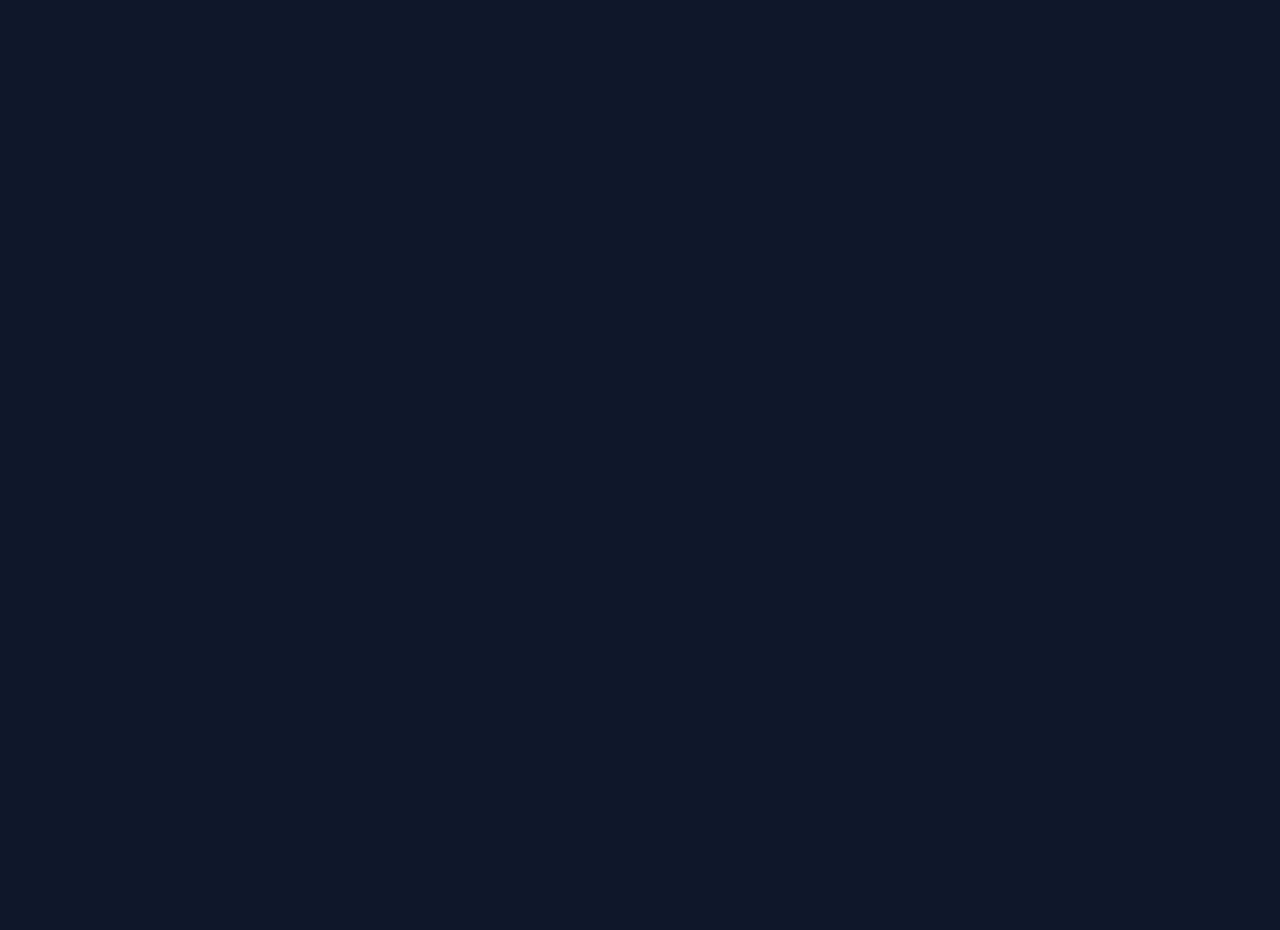
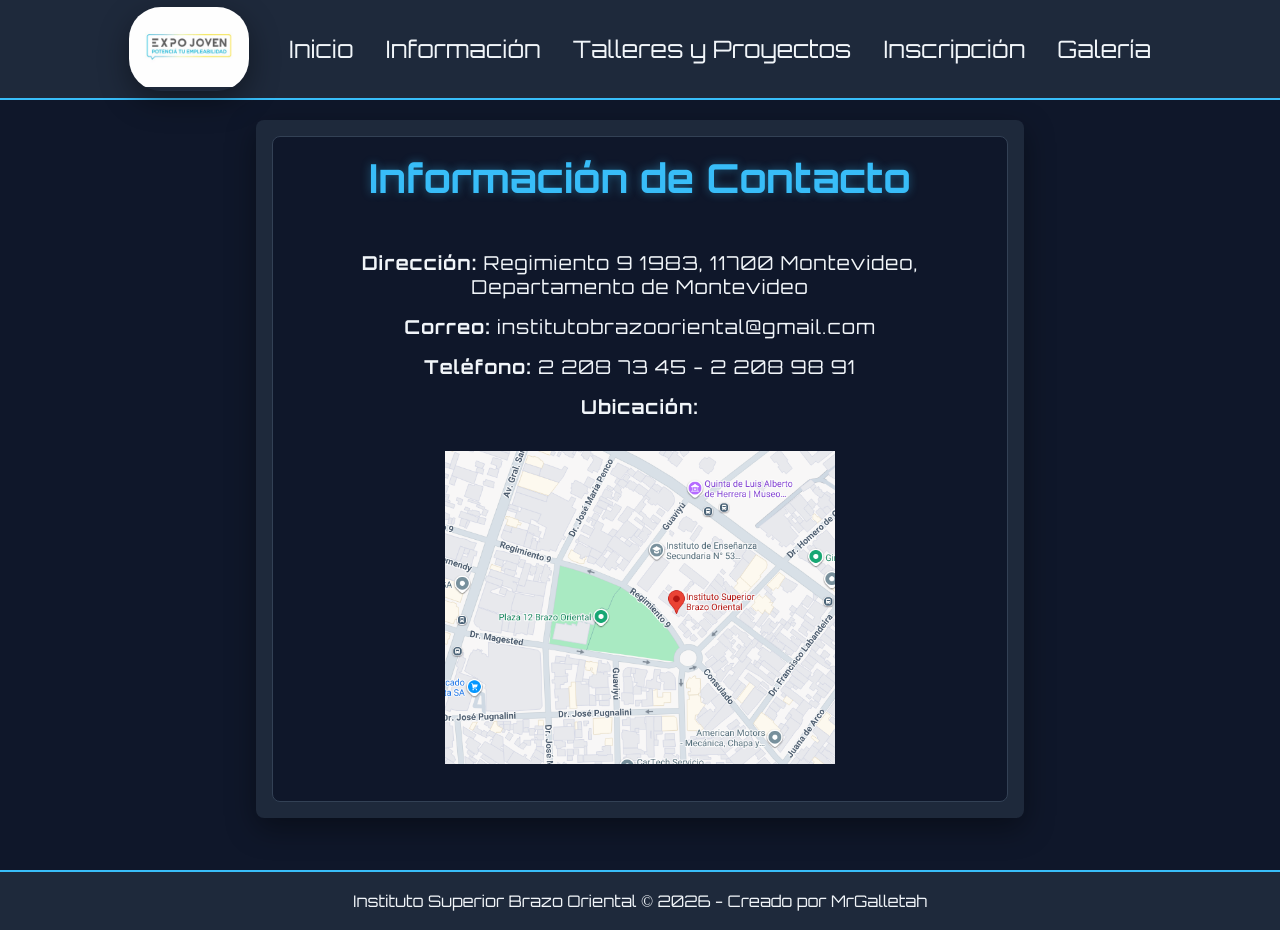
Before and after one commit to MrGalletah/Ejercicio-2-html, a plain HTML site: page pages/contacto.html in a window 1280 px wide. Before the commit the page ends 800 px from the top, so only its background shows below. Drawn offline with Linux system fonts and the light colour scheme.

Commit message:
finished project

```diff
--- /dev/null
+++ b/css/contacto.css
@@ -0,0 +1,57 @@
+body {
+  min-height: 100vh;
+  text-align: center;
+  display: flex;
+  flex-direction: column;
+}
+
+main {
+  flex: 1;
+  padding-bottom: 2rem;
+}
+
+.wrapper {
+  width: 60%;
+  margin: 20px auto;
+  padding: 16px;
+  background-color: var(--bg-card);
+  border-radius: 8px;
+  box-shadow: 0 10px 30px rgba(0, 0, 0, 0.4);
+}
+
+.container {
+  border-radius: 8px;
+  background-color: var(--bg-dark);
+  padding: 16px;
+  transition: all 0.3s;
+  border: 1px solid #334155;
+}
+
+.container:hover {
+  border: 1px solid var(--primary);
+  transform: translateY(-5px);
+}
+
+h1 {
+  color: var(--accent);
+  font-size: 2.5rem;
+  text-shadow: rgba(56, 189, 248, 0.4) 0px 0px 10px;
+  margin-bottom: 8px;
+}
+
+.info {
+  display: flex;
+  flex-direction: column;
+  gap: 1rem;
+  margin-top: 3rem;
+  font-size: 1.2rem;
+  letter-spacing: 1px;
+}
+
+.imgContainer {
+  width: 60%;
+  margin: 0 auto;
+  padding: 16px;
+  border-radius: 8px;
+  overflow: hidden;
+}
--- /dev/null
+++ b/css/galeria.css
@@ -0,0 +1,29 @@
+body {
+  min-height: 100vh;
+  text-align: center;
+  display: flex;
+  flex-direction: column;
+}
+
+main {
+  flex: 1;
+  padding-bottom: 2rem;
+}
+
+h1 {
+  color: var(--accent);
+  font-size: 2.5rem;
+  text-shadow: rgba(56, 189, 248, 0.4) 0px 0px 10px;
+  margin-bottom: 8px;
+  margin-top: 3rem;
+}
+
+.wrapper {
+  width: 60%;
+  height: 600px;
+  margin: 20px auto;
+  padding: 16px;
+  background-color: var(--bg-card);
+  border-radius: 8px;
+  box-shadow: 0 10px 30px rgba(0, 0, 0, 0.4);
+}
--- a/css/info.css
+++ b/css/info.css
@@ -38,7 +38,7 @@ section > div {
   flex-direction: column;
   justify-content: center;
   gap: 3rem;
-  font-size: 1.1rem;
+  font-size: 1rem;
   letter-spacing: 1px;
   line-height: 24px;
 }
--- a/css/inscripcion.css
+++ b/css/inscripcion.css
@@ -60,6 +60,7 @@ form div {
 
 label {
     font-size: 1.3rem;
+    text-align: start;
 }
 
 input[type="text"],
--- a/pages/contacto.html
+++ b/pages/contacto.html
@@ -12,6 +12,46 @@
       rel="stylesheet"
     />
     <link rel="stylesheet" href="../css/global.css" />
+    <link rel="stylesheet" href="../css/contacto.css" />
   </head>
-  <body></body>
+  <body>
+    <nav>
+      <div class="logo">
+        <img src="../img/logo.jpg" alt="Expo joven logo" />
+      </div>
+      <ul>
+        <li><a href="../index.html">Inicio</a></li>
+        <li><a href="./info.html">Información</a></li>
+        <li><a href="./actividades.html">Talleres y Proyectos</a></li>
+        <li><a href="./inscripcion.html">Inscripción</a></li>
+        <li><a href="./galeria.html">Galería</a></li>
+      </ul>
+    </nav>
+
+    <main>
+      <div class="wrapper">
+        <div class="container">
+          <h1>Información de Contacto</h1>
+          <div class="info">
+            <p>
+              <strong>Dirección:</strong> Regimiento 9 1983, 11700 Montevideo,
+              Departamento de Montevideo
+            </p>
+            <p><strong>Correo:</strong> institutobrazooriental@gmail.com</p>
+            <p><strong>Teléfono:</strong> 2 208 73 45 - 2 208 98 91</p>
+            <p><strong>Ubicación:</strong></p>
+            <div class="imgContainer">
+              <img src="../img/location.png" alt="Location ISBO" />
+            </div>
+          </div>
+        </div>
+      </div>
+    </main>
+    <footer>
+      <p>
+        Instituto Superior Brazo Oriental © 2026 - Creado por
+        <a href="https://github.com/MrGalletah" target="_blank">MrGalletah</a>
+      </p>
+    </footer>
+  </body>
 </html>
```
Also changed, not shown: pages/galeria.html (+63 -8 lines), img/location.png (added), 2 other files.
